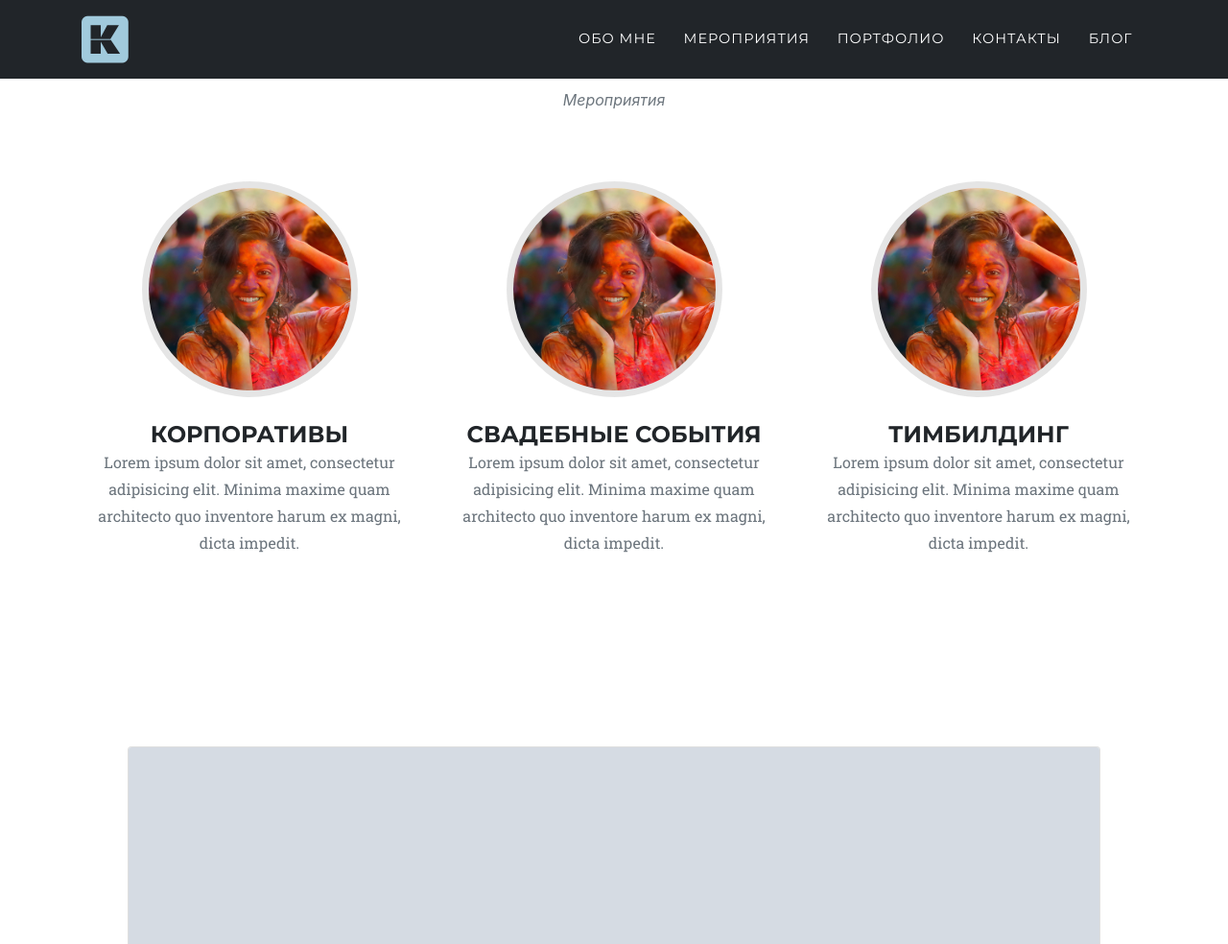
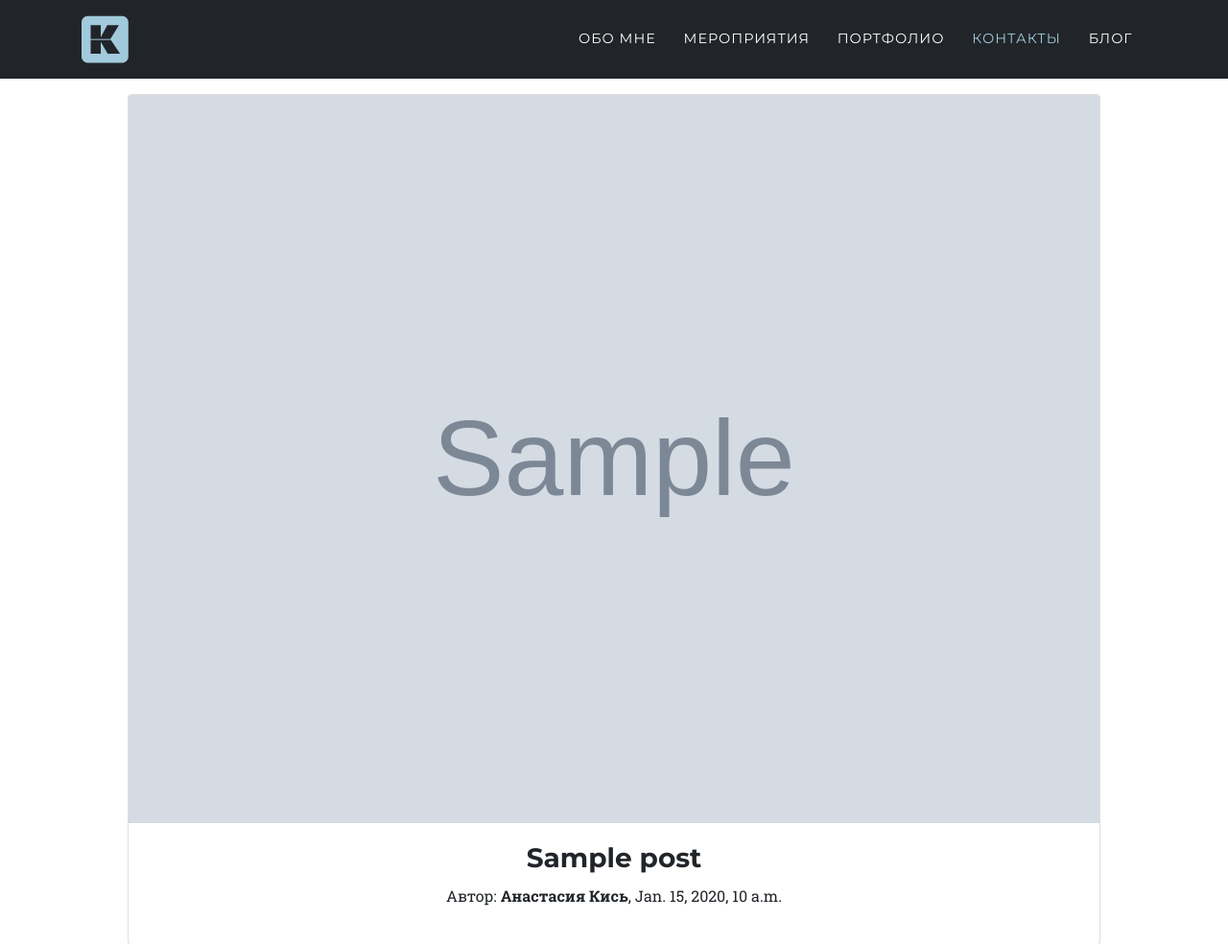
Before and after one commit to viktor-orkush/wedding-blog, a Django app: page /blog/sample/ in a window 1280 px wide. Shown: the top 984 px of the page at 96% size. Run offline with Django 3.2, Linux system fonts and the light colour scheme; tables that the repository leaves empty hold one stand-in row (values such as "Sample post"); grey boxes marked "Sample" are stand-in pictures; some libraries are stand-ins or nearby versions; some web fonts are replaced.

Commit message:
add scrollspy module

```diff
--- a/blog/templates/base.html
+++ b/blog/templates/base.html
@@ -27,6 +27,7 @@
     <link href="{% static 'blog/css/owl.carousel.min.css' %}" rel="stylesheet">
     <link rel="stylesheet" href="{% static 'blog/css/owl.theme.default.min.css' %}">
     <link href="{% static 'blog/css/agency.css' %}" rel="stylesheet">
+    <link rel="shortcut icon" href="#" />
 </head>
 <body>
 
--- a/blog/templates/blog.html
+++ b/blog/templates/blog.html
@@ -3,7 +3,7 @@
 {% block content %}
 
     {#    <header class="masthead setnav"></header>#}
-<section class="page-section mt-50">
+<section class="page-section mt-50" id="all_post">
     <div class="container">
         <div class="row">
             <div class="col-lg-12 text-center">
--- a/blog/templates/index.html
+++ b/blog/templates/index.html
@@ -3,7 +3,7 @@
 
 {% block content %}
 
-    <body id="page-top">
+    <body data-spy="scroll" id="page-top">
 
     <!-- Header -->
     <header class="masthead">
--- a/blog/templates/nav.html
+++ b/blog/templates/nav.html
@@ -1,7 +1,7 @@
 <!-- Navigation -->
 <nav class="navbar navbar-expand-lg navbar-dark fixed-top" id="mainNav">
     <div class="container">
-        <a class="navbar-brand js-scroll-trigger" href="#page-top"><i class="fab fa-2x fa-korvue"></i></a>
+        <a class="navbar-brand js-scroll-trigger" href="{% url 'index' %}#page-top"><i class="fab fa-2x fa-korvue"></i></a>
         <button class="navbar-toggler navbar-toggler-right" type="button" data-toggle="collapse"
                 data-target="#navbarResponsive" aria-controls="navbarResponsive" aria-expanded="false"
                 aria-label="Toggle navigation">
@@ -11,19 +11,19 @@
         <div class="collapse navbar-collapse" id="navbarResponsive">
             <ul class="navbar-nav text-uppercase ml-auto">
                 <li class="nav-item">
-                    <a class="nav-link js-scroll-trigger" href="{% url 'index' %}#about">Обо мне</a>
+                    <a class="nav-link js-scroll-trigger" href="{% url 'index' %}#about" data-target="#about">Обо мне</a>
                 </li>
                 <li class="nav-item">
-                    <a class="nav-link js-scroll-trigger" href="{% url 'index' %}#ivent">Мероприятия</a>
+                    <a class="nav-link js-scroll-trigger" href="{% url 'index' %}#ivent" data-target="#ivent">Мероприятия</a>
                 </li>
                 <li class="nav-item">
-                    <a class="nav-link js-scroll-trigger" href="{% url 'index' %}#portfolio">Портфолио</a>
+                    <a class="nav-link js-scroll-trigger" href="{% url 'index' %}#portfolio" data-target="#portfolio">Портфолио</a>
                 </li>
                 <li class="nav-item">
-                    <a class="nav-link js-scroll-trigger" href="{% url 'index' %}#contact">Контакты</a>
+                    <a class="nav-link js-scroll-trigger" href="{% url 'index' %}#contact" data-target="#contact">Контакты</a>
                 </li>
                 <li class="nav-item">
-                    <a class="nav-link js-scroll-trigger" href="{% url 'blog:all_post' %}">Блог</a>
+                    <a class="nav-link js-scroll-trigger" href="{% url 'blog:all_post' %}" data-target="#all_post">Блог</a>
                 </li>
             </ul>
         </div>
--- a/blog/templates/post.html
+++ b/blog/templates/post.html
@@ -3,44 +3,6 @@
 {% block content %}
 
 {#    <header class="masthead setnav"></header>#}
-<section class="page-section">
-    <div class="container">
-        <div class="row ftco-animate fadeInUp ftco-animated">
-            <div class="col-lg-12 text-center">
-                <h2 class="section-heading text-uppercase">Мероприятия</h2>
-                <h3 class="section-subheading text-muted">Мероприятия</h3>
-            </div>
-        </div>
-        <div class="row text-center">
-            <div class="col-md-4">
-                <div class="team-member">
-                    <img class="mx-auto rounded-circle" src="img/team/1.jpg" alt="">
-                    <h4 class="service-heading">КОРПОРАТИВЫ</h4>
-                    <p class="text-muted">Lorem ipsum dolor sit amet, consectetur adipisicing elit. Minima maxime quam
-                        architecto quo inventore harum ex magni, dicta impedit.</p>
-                </div>
-            </div>
-            <div class="col-md-4">
-                <div class="team-member">
-                    <img class="mx-auto rounded-circle" src="img/team/1.jpg" alt="">
-                    <h4 class="service-heading">
-                        СВАДЕБНЫЕ
-                        СОБЫТИЯ</h4>
-                    <p class="text-muted">Lorem ipsum dolor sit amet, consectetur adipisicing elit. Minima maxime quam
-                        architecto quo inventore harum ex magni, dicta impedit.</p>
-                </div>
-            </div>
-            <div class="col-md-4">
-                <div class="team-member">
-                    <img class="mx-auto rounded-circle" src="img/team/1.jpg" alt="">
-                    <h4 class="service-heading">ТИМБИЛДИНГ</h4>
-                    <p class="text-muted">Lorem ipsum dolor sit amet, consectetur adipisicing elit. Minima maxime quam
-                        architecto quo inventore harum ex magni, dicta impedit.</p>
-                </div>
-            </div>
-        </div>
-    </div>
-</section>
     <div class="container mt-5">
         <!--Section: Content-->
         <section class="mx-md-5 dark-grey-text">
--- a/static/blog/css/agency.css
+++ b/static/blog/css/agency.css
@@ -607,6 +607,9 @@ h1 {
     height: 225px;
     border: 7px solid rgba(0, 0, 0, 0.1);
 }
+.team-member img:hover{
+    border: 8px solid var(--my-color-blue);
+}
 
 .team-member h4 {
     margin-top: 25px;
--- a/static/blog/js/agency.js
+++ b/static/blog/js/agency.js
@@ -28,11 +28,15 @@ $(function () {
 // END gallery
 
 
-(function ($) {
+
+
+
+
+(function($) {
   "use strict"; // Start of use strict
 
   // Smooth scrolling using jQuery easing
-    $('a.js-scroll-trigger[href*="#"]:not([href="#"])').click(function () {
+  $('a.js-scroll-trigger[href*="#"]:not([href="#"])').click(function() {
     if (location.pathname.replace(/^\//, '') == this.pathname.replace(/^\//, '') && location.hostname == this.hostname) {
       var target = $(this.hash);
       target = target.length ? target : $('[name=' + this.hash.slice(1) + ']');
@@ -46,18 +50,18 @@ $(function () {
   });
 
   // Closes responsive menu when a scroll trigger link is clicked
-    $('.js-scroll-trigger').click(function () {
+  $('.js-scroll-trigger').click(function() {
     $('.navbar-collapse').collapse('hide');
   });
 
   // Activate scrollspy to add active class to navbar items on scroll
   $('body').scrollspy({
     target: '#mainNav',
-        offset: 56
+    offset: 356
   });
 
   // Collapse Navbar
-    var navbarCollapse = function () {
+  var navbarCollapse = function() {
     if ($("#mainNav").offset().top > 100) {
       $("#mainNav").addClass("navbar-shrink");
     } else {
```
Lines whose indentation alone changed are shown as unchanged.
